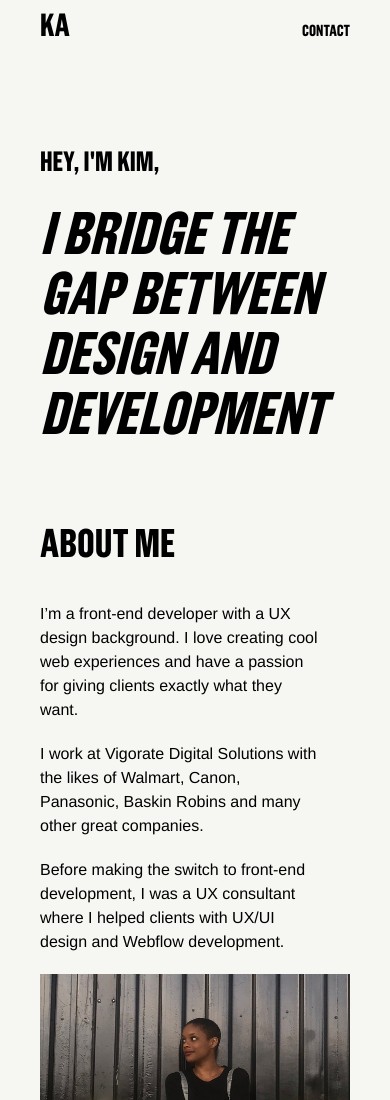
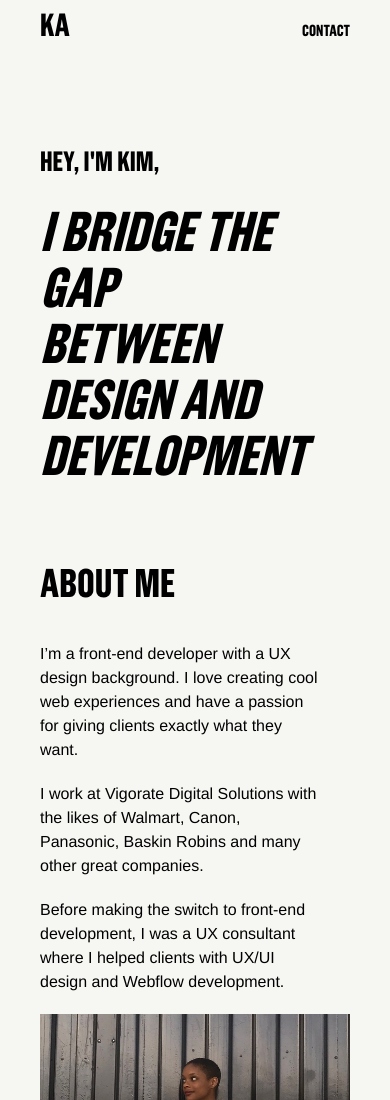
Before and after one commit to kim-atkinson/portfolio, a plain HTML site: page index.html in a window 390 px wide. Shown: the top 1100 px of the page. Drawn offline with Linux system fonts and the light colour scheme.

Commit message:
Made h1  smaller on mobile.

```diff
--- a/css/styles.css
+++ b/css/styles.css
@@ -49,8 +49,8 @@ h1 {
 
 @media (max-width: 500px) {
   h1 {
-    font-size: 6rem;
-    width: 100%;
+    font-size: 5.6rem;
+    /* width: 100%; */
   }
 }
 
```
